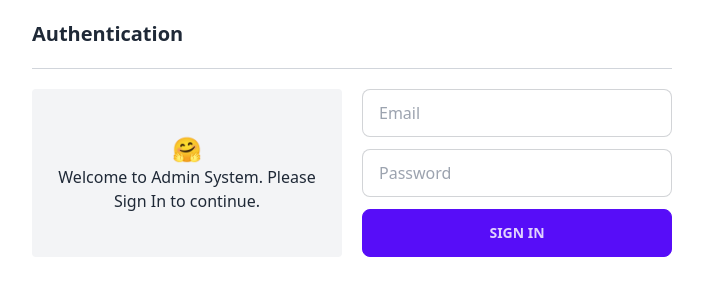
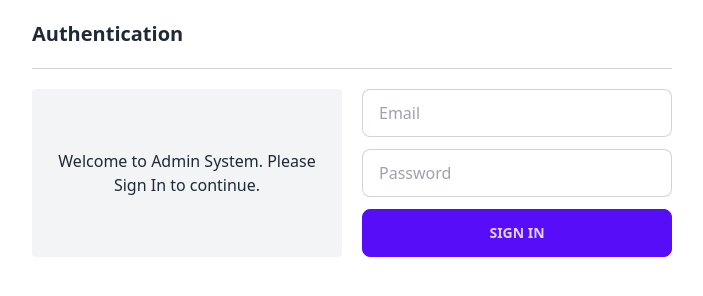
Before and after one commit to turzo-bd/hotel-managment, a website built with Vite: page index.html in a window 1280 px wide. Shown: the whole page, without its empty margins (288-991 px from the left). Built offline with nearby package versions, Linux system fonts and the light colour scheme.

Commit message:
emoji removed

```diff
--- a/index.html
+++ b/index.html
@@ -20,7 +20,7 @@
             class="text-center bg-gray-100 rounded p-3 flex flex-col justify-center gap-3"
           >
             <div>
-              <span class="text-2xl">🤗</span> <br />Welcome to Admin System.
+              Welcome to Admin System.
               Please Sign In to continue.
             </div>
           </div>
```
